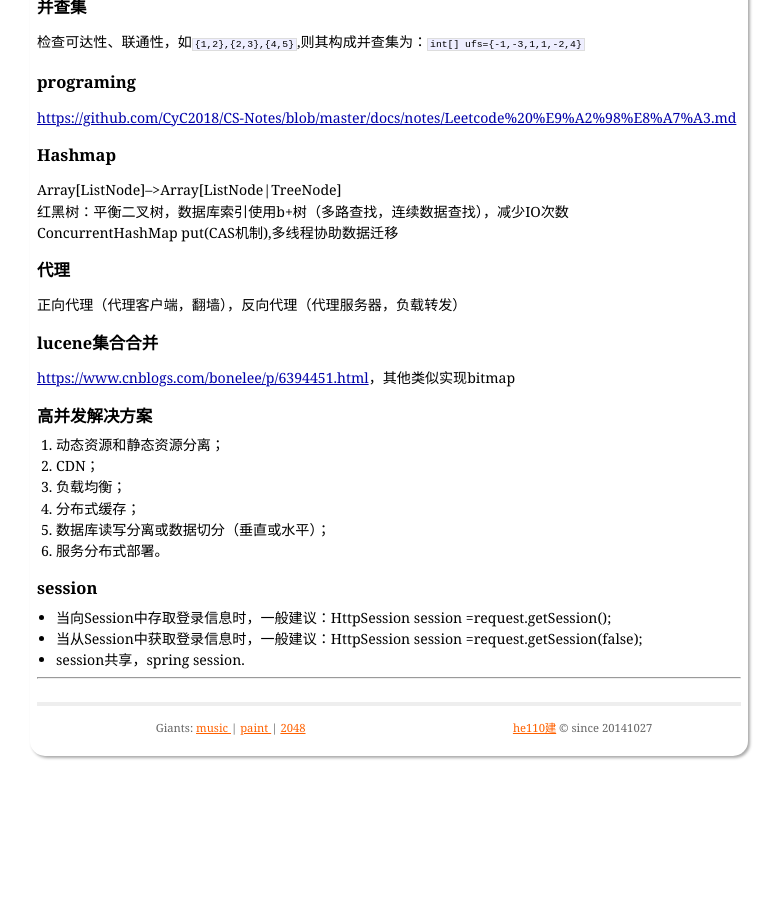
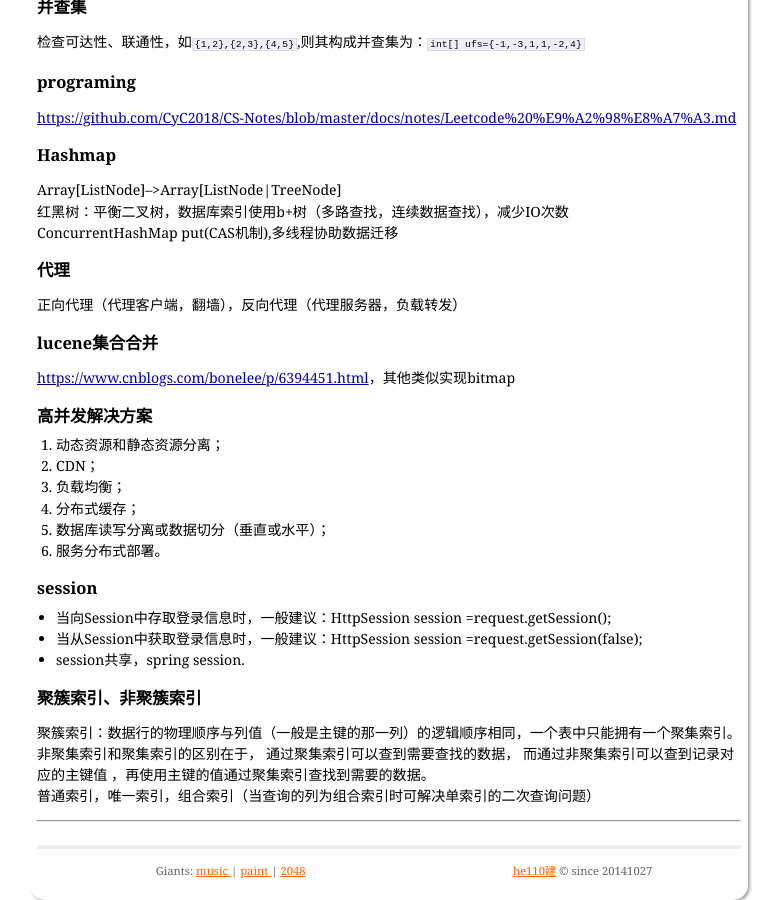
Before and after one commit to he110jian/he110jian.github.io, a Jekyll site: the page built from _posts/2018-11-11-后端技术.markdown, in a window 1280 px wide and 900 px high, scrolled down 7775 px. Shown: the whole window, without its empty margins (251-1033 px from the left). Built offline with Jekyll 4.4.1, drawn with Linux system fonts in a browser that asks for light colours; comment, search, counter and statistics services are not loaded.

Commit message:
2019年3月6日19:36:59

```diff
--- a/_posts/2018-11-11-后端技术.markdown
+++ b/_posts/2018-11-11-后端技术.markdown
@@ -358,4 +358,9 @@ ConcurrentHashMap put(CAS机制),多线程协助数据迁移
 - 当从Session中获取登录信息时，一般建议：HttpSession session =request.getSession(false);
 - session共享，spring session.
 
+### 聚簇索引、非聚簇索引 ###
+聚簇索引：数据行的物理顺序与列值（一般是主键的那一列）的逻辑顺序相同，一个表中只能拥有一个聚集索引。
+非聚集索引和聚集索引的区别在于， 通过聚集索引可以查到需要查找的数据， 而通过非聚集索引可以查到记录对应的主键值 ，再使用主键的值通过聚集索引查找到需要的数据。
+普通索引，唯一索引，组合索引（当查询的列为组合索引时可解决单索引的二次查询问题）
+
 ---
```
